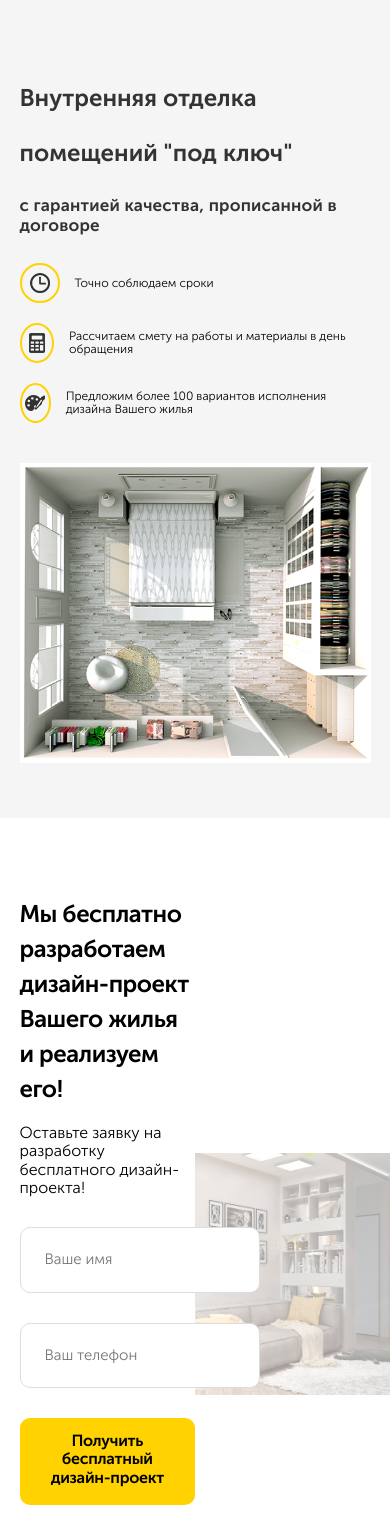
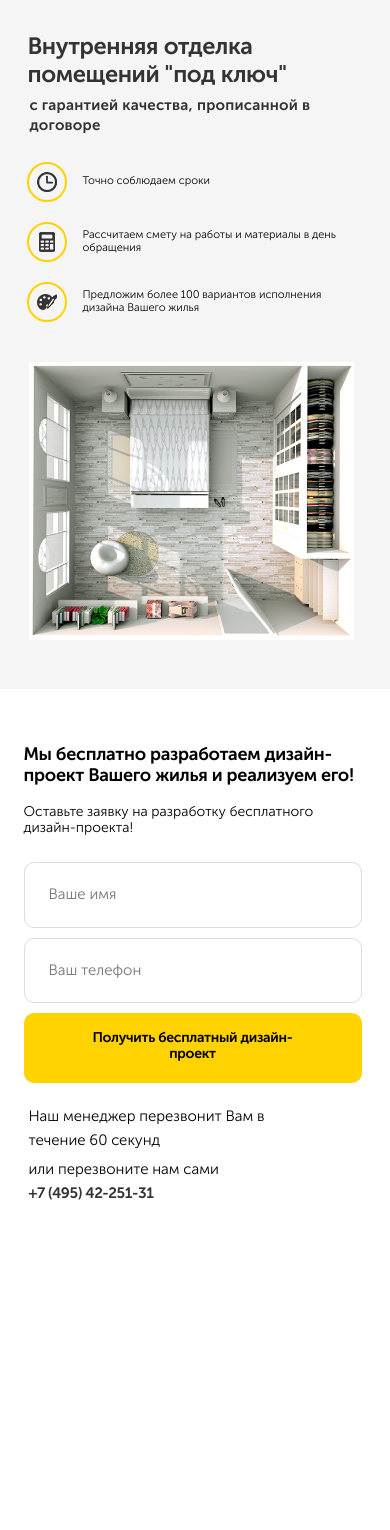
Before and after one commit to Karter13/Webstart, a plain HTML site: page src/index.html in a window 390 px wide. Shown: the part 99-1629 px from the top of the page. After the commit the page ends 1382 px from the top, so only its background shows below. Drawn offline with Linux system fonts and the light colour scheme.

Commit message:
Создал папку _offer, Сверстал блок offer, применил псевдоэлементы к input и button

```diff
--- a/src/sass/_colors.sass
+++ b/src/sass/_colors.sass
@@ -3,3 +3,4 @@ $text-color: #333333
 $herobgc-color: #f5f5f5
 $border-input: #dddddd
 $fon-color: #ffffff
+$offer-border: #ffc000
--- a/src/sass/_interface.sass
+++ b/src/sass/_interface.sass
@@ -29,7 +29,7 @@ img
     background-color: lighten($main-color, 10%)
     cursor: pointer
 .section
-  padding: 78px 0
+  padding: 76px 0 78px
   &-title
     font-size: 24px
     margin-top: 0
--- a/src/sass/blocks/_hero.sass
+++ b/src/sass/blocks/_hero.sass
@@ -75,3 +75,60 @@
         margin-right: 15px
       &__item
         margin-bottom: 20px
+@media (max-width: 567px)
+   .hero
+    padding: 45px 0
+    &-text
+      &__title
+        line-height: 28px
+        padding-right: 0
+        margin-bottom: 7px
+        margin-top: 0
+        font-size: 23.5px
+        letter-spacing: -0.4px
+        margin-left: 8px
+      &__subtitle
+        font-size: 15px
+        margin-bottom: 27px
+        margin-left: 10px
+        line-height: 20px
+    &-list
+      &__text
+        font-size: 11px
+        width: 85%
+      &__image
+        margin-right: 16px
+        min-width: 40px
+        margin-left: 7px
+    &-image
+      width: 92.8%
+      margin-left: 9px
+
+
+@media (max-width: 320px)
+  .hero
+    padding: 45px 0
+    &-text
+      &__title
+        line-height: 28px
+        padding-right: 0
+        margin-bottom: 7px
+        margin-top: 0
+        font-size: 23.5px
+        letter-spacing: -0.4px
+        margin-left: 8px
+      &__subtitle
+        font-size: 15px
+        margin-bottom: 27px
+        margin-left: 10px
+        line-height: 20px
+    &-list
+      &__text
+        font-size: 11px
+      &__image
+        margin-right: 16px
+        min-width: 40px
+        margin-left: 7px
+    &-image
+      width: 92.8%
+      margin-left: 9px
--- a/src/sass/blocks/_navbar.sass
+++ b/src/sass/blocks/_navbar.sass
@@ -48,15 +48,17 @@
     &__phone
       margin-top: 8px
       +bold
-@media (max-width: 320px)
+
+@media (max-width: 567px)
   .navbar
+    padding: 11px 0
     &__logo
-      width: 30%
-      margin-left: 13px
-      margin-top: 9px
+      width: 31.3%
+      margin-left: 5px
+      margin-top: 6px
     &__button
       font-size: 10px
-      margin-right: 13px
+      margin-right: 6px
       padding: 14px 26.7px
-      margin-top: 4px
+      margin-top: 2px
       border-radius: 5px
--- a/src/sass/blocks/_offer.sass
+++ b/src/sass/blocks/_offer.sass
@@ -27,6 +27,8 @@
     width: 240px
     &:first-child
       margin-right: 10px
+    &:focus
+      border: 1px solid $offer-border
   &__button
     max-width: 495px
     width: 100%
@@ -44,9 +46,82 @@
     &__left
       min-width: 230px
       width: 50%
+    &__right
+      padding-right: 10px
   &__textoverphone
     display: block
   &__phone
     text-decoration: none
     color: $text-color
+    letter-spacing: -0.4px
     +bold
+
+
+@media (max-width: 1200px)
+  .offer
+    &-block
+      padding-right: 20px
+    &__title
+      line-height: 30px
+    &__input
+      width: 100%
+    &__input
+      margin-bottom: 15px
+    &__button
+      font-size: 14px
+    &-info
+      font-size: 11px
+      &__left
+        width: 50%
+        min-width: 150px
+
+@media (max-width: 768px)
+  .offer
+    background: $fon-color
+    &-block
+      width: 100%
+    &__title
+      max-width: 768px
+      width: 100%
+    &__subtitle
+      max-width: 768px
+      width: 100%
+    &__button
+      max-width: 764px
+      width: 100%
+    &-info
+      justify-content: space-between
+      font-size: 15px
+      line-height: 24px
+      max-width: 768px
+      width: 100%
+      &__left
+        margin-bottom: 18px
+
+@media (max-width: 567px)
+  .offer
+    padding: 55px 0 78px
+    &-block
+      padding-left: 4px
+      padding-right: 9px
+    &__title
+      font-size: 18px
+      line-height: 21px
+      margin-bottom: 18px
+      letter-spacing: -0.3px
+    &__subtitle
+      margin-bottom: 26px
+      font-size: 14px
+    &__input
+      margin-bottom: 10px
+    &__button
+      padding: 14px 47px 18px
+      margin-bottom: 21px
+    &-info
+      flex-direction: column
+      font-size: 15px
+      padding-left: 5px
+      padding-right: 40px
+      &__left
+        width: 100%
+        margin-bottom: 5px
```
Also changed, not shown: src/css/style.css, 1 other file.
